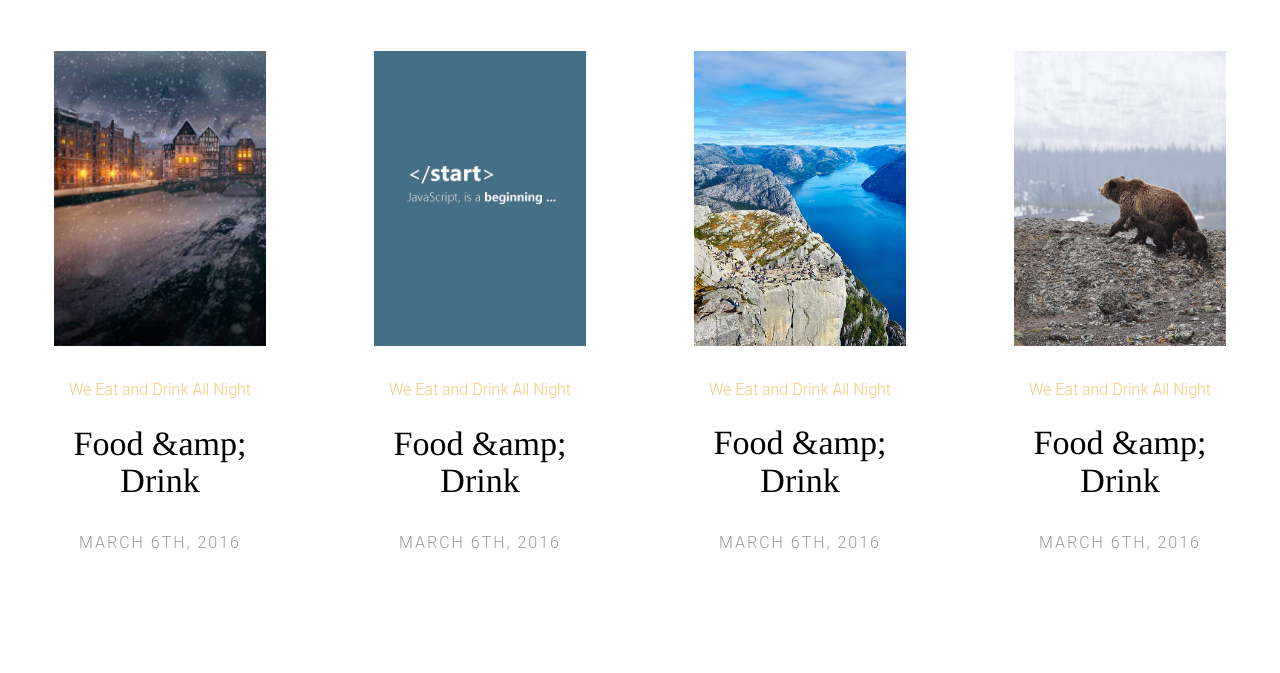
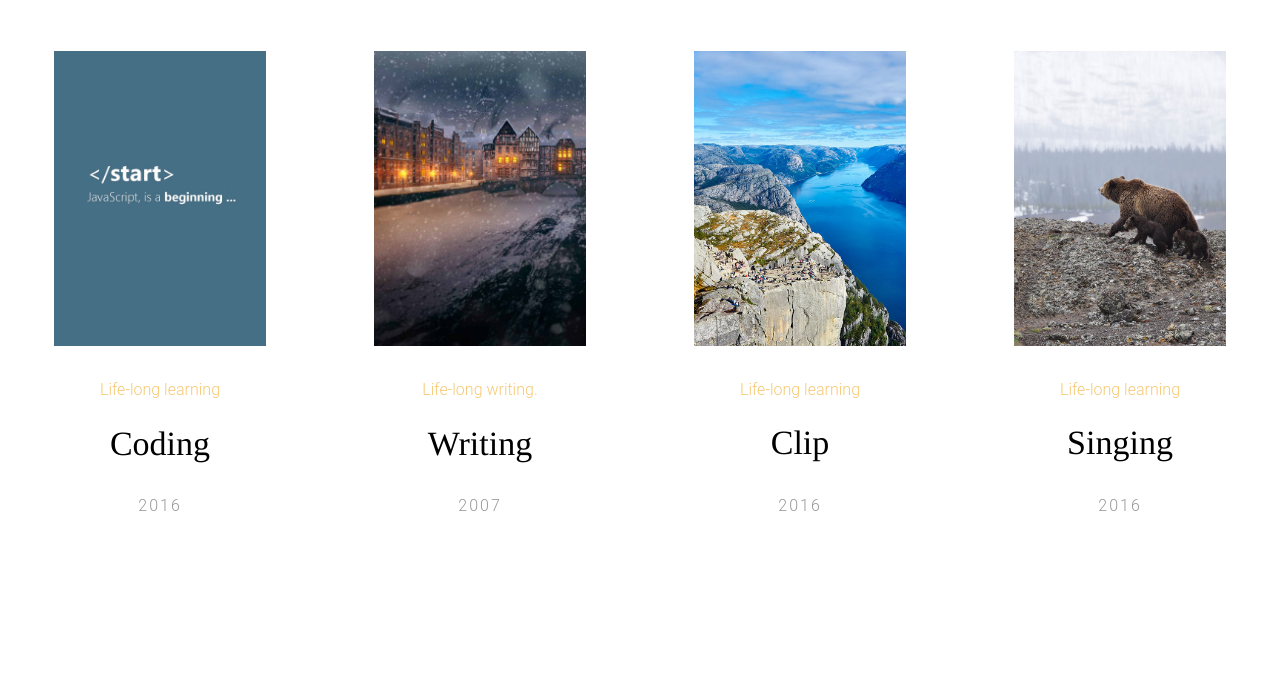
Before and after one commit to ulivz/ulivz.github.io, a React app: page / in a window 1280 px wide. Shown: the part 127-800 px from the top of the page. Built offline with nearby package versions, Linux system fonts and the light colour scheme; a web font is replaced by a local one.

Commit message:
Simple Update

```diff
--- a/app/components/ArticleData.js
+++ b/app/components/ArticleData.js
@@ -16,19 +16,53 @@ class ArticleModel {
 
 }
 
-let ArticleData = new Array()
+// let ArticleData = new Array()
+//
+// for (let i = 0; i < 4; i++) {
+// 	ArticleData.push(new ArticleModel(
+// 		{
+// 			link: '',
+// 			img: SUFFIX + (i > 7 ? i - 7 : i + 1) + '.jpg',
+// 			title: 'Food &amp; Drink',
+// 			subtitle: "We Eat and Drink All Night",
+// 			date: "March 6th, 2016"
+// 		}
+// 	))
+// }
 
-for (let i = 0; i < 16; i++) {
-	ArticleData.push(new ArticleModel(
-		{
-			link: '',
-			img: SUFFIX + (i > 7 ? i - 7 : i + 1) + '.jpg',
-			title: 'Food &amp; Drink',
-			subtitle: "We Eat and Drink All Night",
-			date: "March 6th, 2016"
-		}
-	))
-}
+let ArticleData = [
+	{
+		link: '',
+		img: `${SUFFIX}2.jpg`,
+		title: 'Coding',
+		subtitle: "Life-long learning",
+		date: "2016"
+	},
+	{
+		link: '',
+		img: `${SUFFIX}1.jpg`,
+		title: 'Writing',
+		subtitle: "Life-long writing.",
+		date: "2007"
+	},
+	{
+		link: '',
+		img: `${SUFFIX}3.jpg`,
+		title: 'Clip',
+		subtitle: "Life-long learning",
+		date: "2016"
+	},
+	{
+		link: '',
+		img: `${SUFFIX}4.jpg`,
+		title: 'Singing',
+		subtitle: "Life-long learning",
+		date: "2016"
+	}
+]
+
+
+
 
 
 export default ArticleData;
--- a/index.html
+++ b/index.html
@@ -64,7 +64,7 @@
 <!-- Main JS -->
 <script src="static/js/main.js"></script>
 <!-- React Components -->
-<script src="./bundle.js"></script>
+<script src="./dist/bundle.js"></script>
 
 </body>
 </html>
--- a/package.json
+++ b/package.json
@@ -5,7 +5,8 @@
   "main": "index.js",
   "scripts": {
     "test": "echo \"Error: no test specified\" && exit 1",
-    "dev": "webpack-dev-server --port 8090 --inline --hot"
+    "dev": "webpack-dev-server --port 8090 --inline --hot",
+    "prop": "webpack -p"
   },
   "repository": {
     "type": "git",
```
Also changed, not shown: dist/bundle.js (added).
